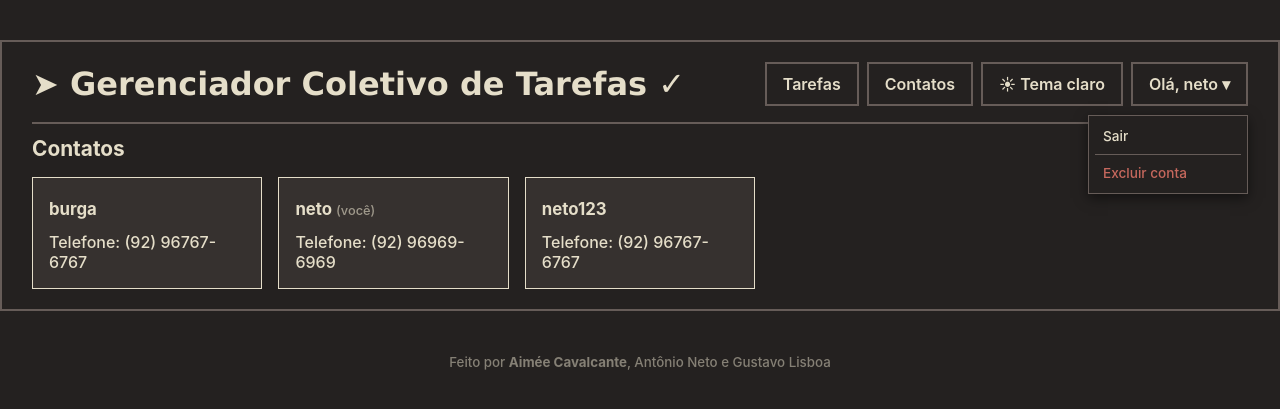
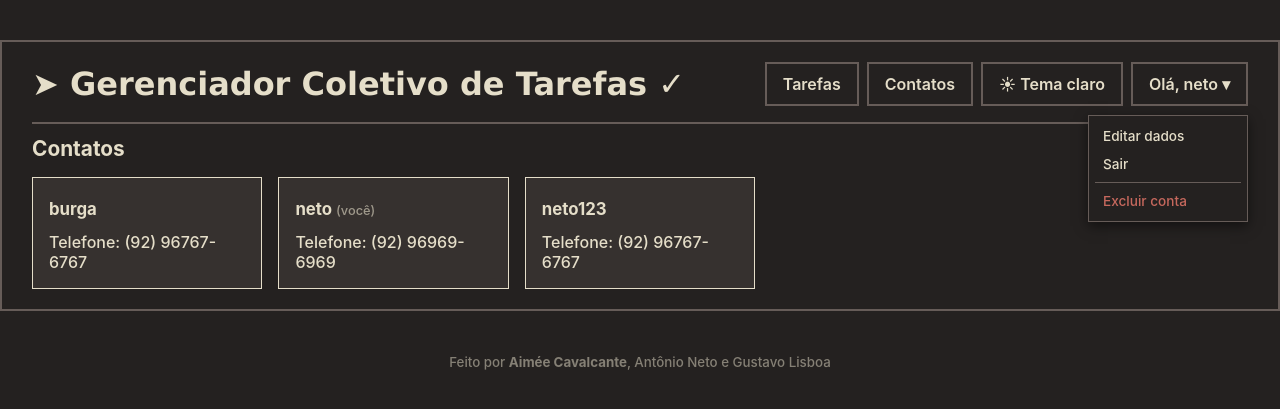
Before and after one commit to mee-bit-0/Gerenciador-coletivo-de-tarefas, a Flask app: page /contatos in a window 1280 px wide, after a click that opens the changed part. Shown: the top 409 px of the page. Run offline with Flask 3, Linux system fonts and the light colour scheme; a user stored in the database is signed in; data comes from the database, SQL or seed files in the repository.

Commit message:
atualização base.html

```diff
--- a/team_task_manager/templates/base.html
+++ b/team_task_manager/templates/base.html
@@ -41,6 +41,7 @@
                 <details class="dropdown">
                     <summary class="button button-secondary">Olá, {{ current_user.username }} ▾</summary>
                     <div class="dropdown-menu">
+                        <a href="{{ url_for('edit_profile') }}" class="dropdown-item" data-modal>Editar dados</a>
                         <a href="{{ url_for('logout') }}" class="dropdown-item">Sair</a>
                         <div class="dropdown-divider"></div>
                         <a href="{{ url_for('delete_user', user_id=current_user.id) }}" class="dropdown-item dropdown-item-danger" data-modal>Excluir conta</a>
```
